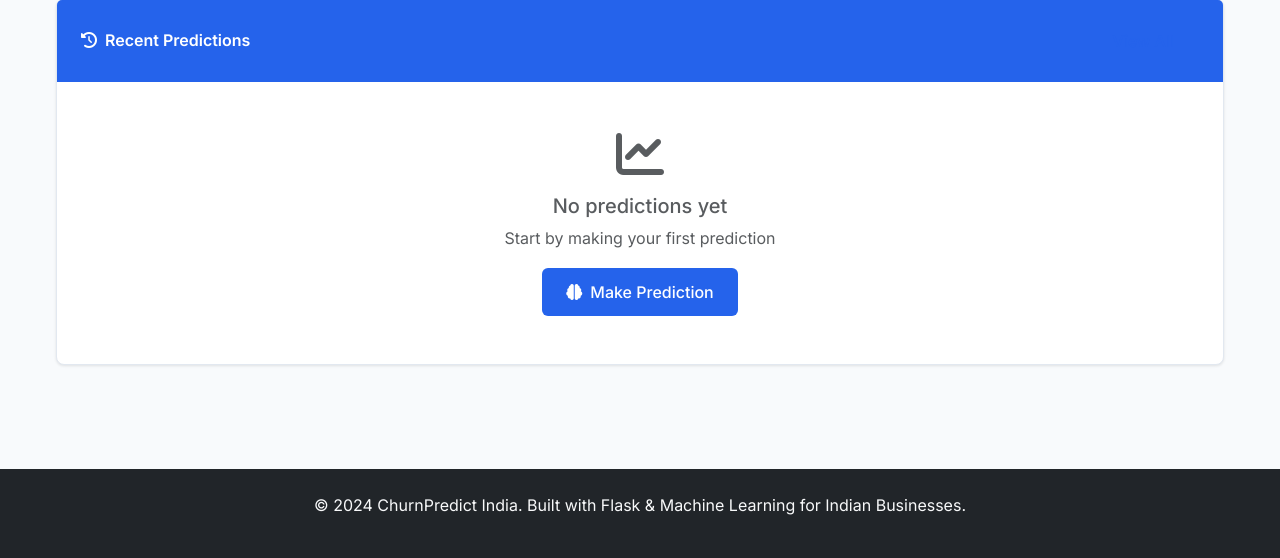
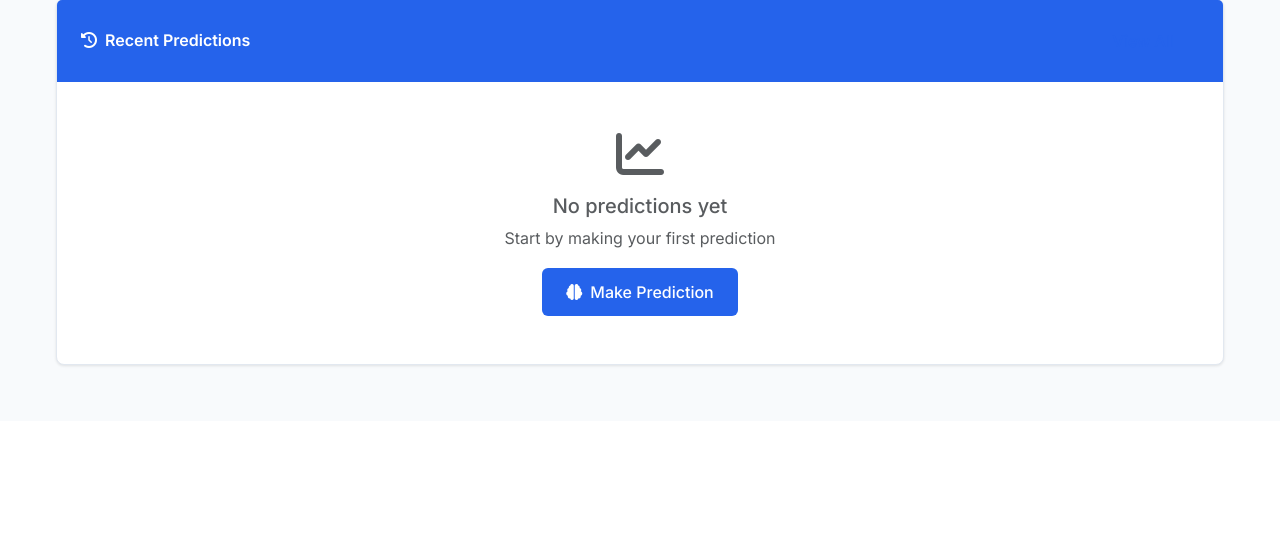
Before and after one commit to Githendran1403/Customer_churn_prediction, a Flask app: page /dashboard in a window 1280 px wide. Shown: the part 1437-1995 px from the top of the page. After the commit the page ends 1804 px from the top, so only its background shows below. Run offline with Flask 3, Linux system fonts and the light colour scheme; a user stored in the database is signed in; data that the repository does not hold is empty; parts of the project's set-up code (start-up, migrations or seed data) failed here and were passed over; some libraries are stand-ins or nearby versions.

Commit message:
Remove footer from base.html
Removed footer section from the base HTML template.

```diff
--- a/frontend/templates/base.html
+++ b/frontend/templates/base.html
@@ -209,15 +209,6 @@
     <!-- Main Content -->
     <main class="main-container">{% block content %}{% endblock %}</main>
 
-    <!-- Footer -->
-    <footer class="bg-dark text-light py-4 mt-5">
-      <div class="container text-center">
-        <p>
-          &copy; 2024 ChurnPredict India. Built with Flask & Machine Learning
-          for Indian Businesses.
-        </p>
-      </div>
-    </footer>
 
     <!-- Bootstrap JS -->
     <script src="https://cdn.jsdelivr.net/npm/bootstrap@5.3.0/dist/js/bootstrap.bundle.min.js"></script>
```
